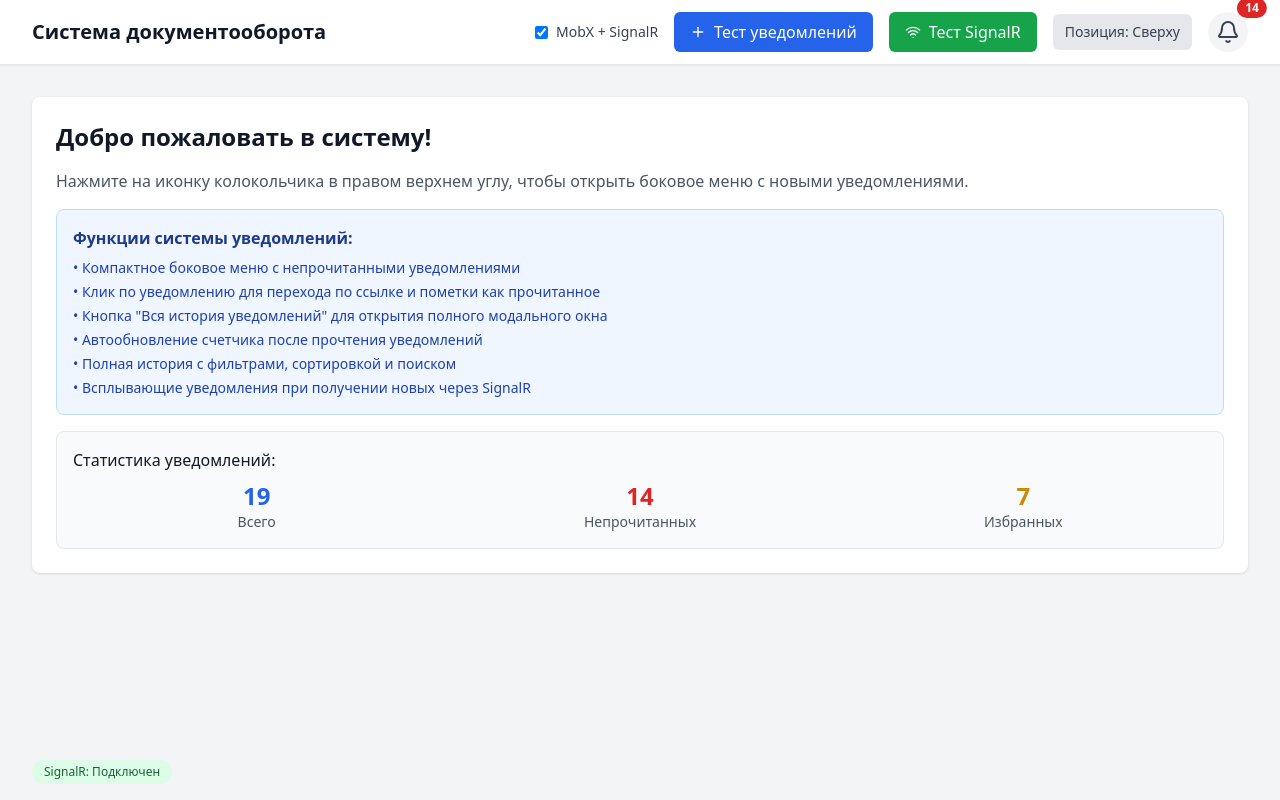
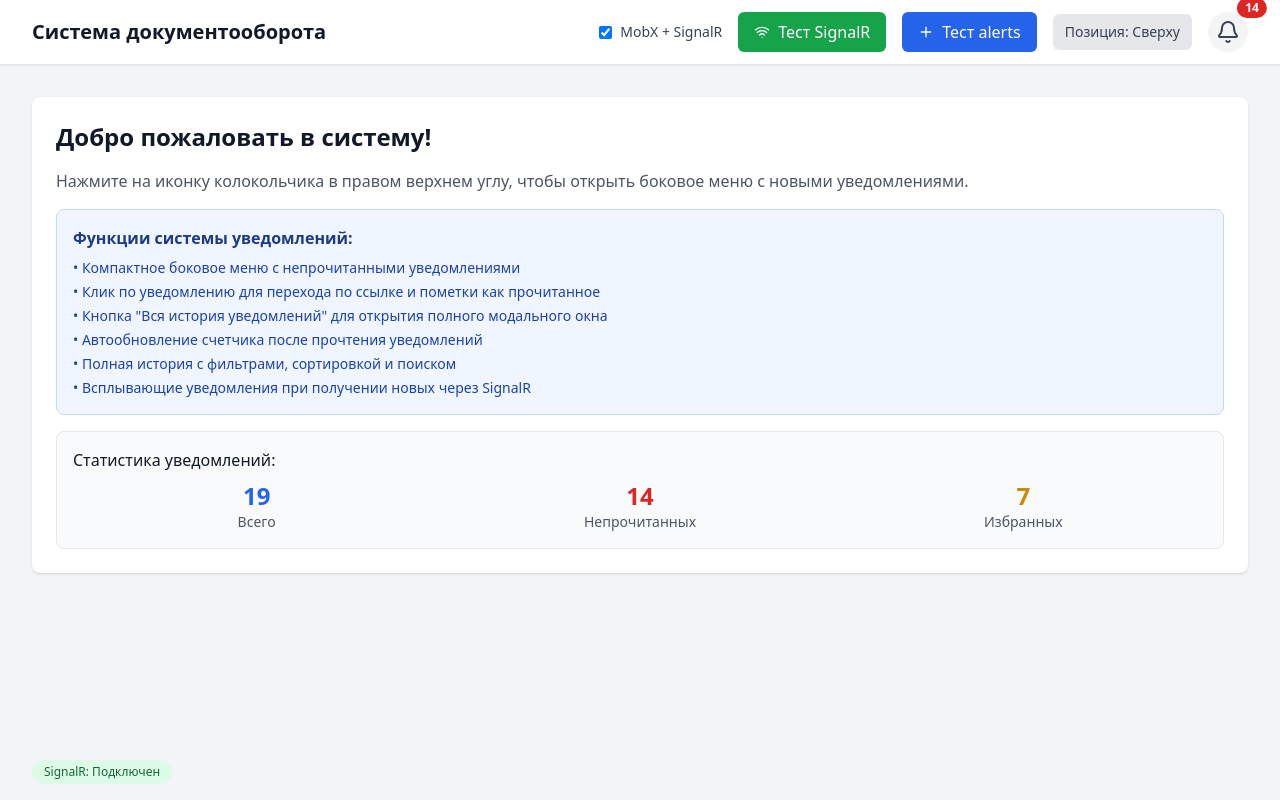
Before and after one commit to AzerQ/sed-notifications-frontend, a React app: page / in a window 1280 px wide. Built offline with nearby package versions, Linux system fonts and the light colour scheme.

Commit message:
Смена компоновки тестовых кнопок в  App.tsx

```diff
--- a/src/App.tsx
+++ b/src/App.tsx
@@ -62,21 +62,23 @@ const AppContent: React.FC = () => {
                                             </span>
                                         </label>
 
+                                                                                <button
+                                            onClick={testSignalRNotification}
+                                            className="flex items-center space-x-2 bg-green-600 text-white px-4 py-2 rounded-md hover:bg-green-700 transition-colors"
+                                            data-testid="app-test-signalr-button"
+                                        >
+                                            <Wifi className="w-4 h-4" />
+                                            <span>Тест SignalR</span>
+                                        </button>
+
+
                                         <button
                                             onClick={testToasts}
                                             className="flex items-center space-x-2 bg-blue-600 text-white px-4 py-2 rounded-md hover:bg-blue-700 transition-colors"
                                             data-testid="app-test-toasts-button"
                                         >
                                             <Plus className="w-4 h-4" />
-                                            <span>Тест уведомлений</span>
-                                        </button>
-                                        <button
-                                            onClick={testSignalRNotification}
-                                            className="flex items-center space-x-2 bg-green-600 text-white px-4 py-2 rounded-md hover:bg-green-700 transition-colors"
-                                            data-testid="app-test-signalr-button"
-                                        >
-                                            <Wifi className="w-4 h-4" />
-                                            <span>Тест SignalR</span>
+                                            <span>Тест alerts</span>
                                         </button>
                                         <button
                                             onClick={togglePosition}
```
